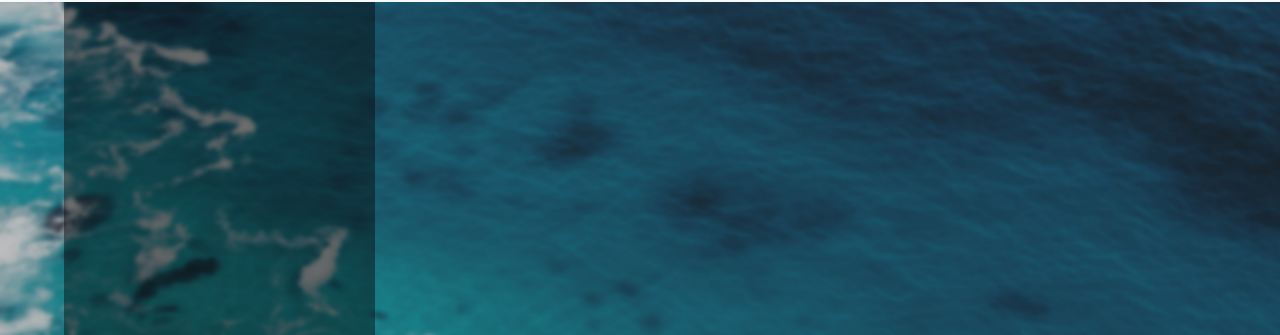
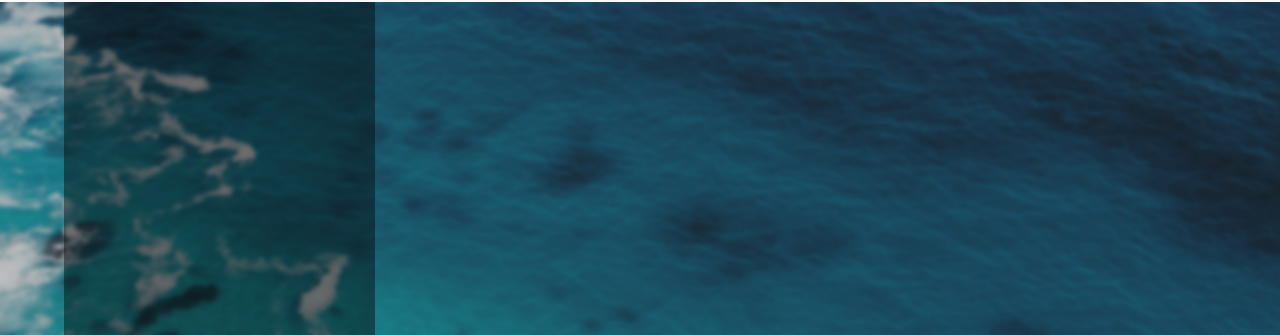
Before and after one commit to treytallent/treytallent.github.io, a plain HTML site: page index.html in a window 1280 px wide. Shown: the part 54-389 px from the top of the page. Drawn offline with nearby package versions, Linux system fonts and the light colour scheme.

Commit message:
Update style.css

```diff
--- a/assets/css/style.css
+++ b/assets/css/style.css
@@ -1,7 +1,7 @@
 .hero {
   width: 100%;
   height: 100vh;
-  background: url("../img/bg-ocean.jpg") center;
+  background-image: url("../img/bg-ocean.jpg");
   background-size: cover;
   display: flex;
   padding-left: 5%;
```
